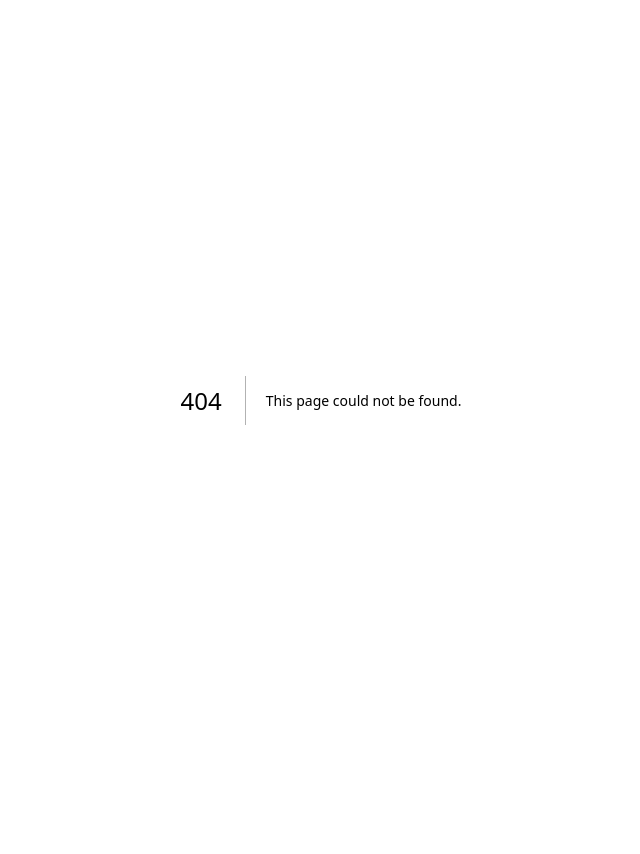
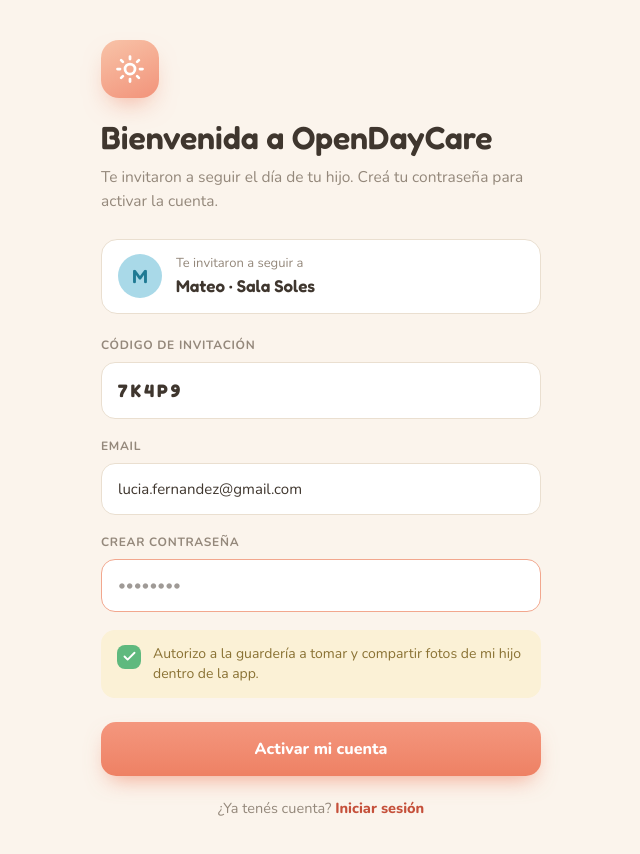
Before and after one commit to Mikkew/open-daycare, a Next.js app: page /activate in a window 1280 px wide. Before the commit this address had no page. Shown: the top 854 px of the page, without its empty margins (319-959 px from the left). Before the commit the page ends 800 px from the top, so only its background shows below. Built offline with nearby package versions, Linux system fonts and the light colour scheme.

Commit message:
feat: create activate page with centered card layout

```diff
--- /dev/null
+++ b/app/(auth)/activate/page.tsx
@@ -0,0 +1,150 @@
+import Link from "next/link";
+
+function SunIcon() {
+  return (
+    <svg
+      width="30"
+      height="30"
+      viewBox="0 0 24 24"
+      fill="none"
+      stroke="#fff"
+      strokeWidth="2.2"
+      strokeLinecap="round"
+      strokeLinejoin="round"
+    >
+      <circle cx="12" cy="12" r="4" />
+      <path d="M12 2v2M12 20v2M4.9 4.9l1.4 1.4M17.7 17.7l1.4 1.4M2 12h2M20 12h2M4.9 19.1l1.4-1.4M17.7 6.3l1.4-1.4" />
+    </svg>
+  );
+}
+
+function CheckIcon() {
+  return (
+    <svg
+      width="15"
+      height="15"
+      viewBox="0 0 24 24"
+      fill="none"
+      stroke="#fff"
+      strokeWidth="3"
+      strokeLinecap="round"
+      strokeLinejoin="round"
+    >
+      <polyline points="20 6 9 17 4 12" />
+    </svg>
+  );
+}
+
+export default function ActivatePage() {
+  return (
+    <div className="flex min-h-screen items-center justify-center px-[40px] py-[40px]">
+      <div className="w-full max-w-[440px]">
+        {/* Logo */}
+        <div
+          className="mb-[22px] flex h-[58px] w-[58px] items-center justify-center rounded-[18px]"
+          style={{
+            background: "linear-gradient(155deg,#F8C3A8,#F2937A)",
+            boxShadow: "0 12px 26px -10px rgba(238,129,100,.65)",
+          }}
+        >
+          <SunIcon />
+        </div>
+
+        {/* Title + subtitle */}
+        <h1 className="mb-[8px] font-fredoka text-[32px] font-semibold leading-[1.15] text-[#3F362E]">
+          Bienvenida a OpenDayCare
+        </h1>
+        <p className="mb-[26px] text-[15.5px] leading-[1.55] text-[#94887B]">
+          Te invitaron a seguir el día de tu hijo. Creá tu contraseña para
+          activar la cuenta.
+        </p>
+
+        {/* Invitation card */}
+        <div className="mb-[22px] flex items-center gap-[14px] rounded-[16px] border-[1.5px] border-[#EADFD0] bg-white px-[16px] py-[14px]">
+          <div
+            className="flex h-[44px] w-[44px] items-center justify-center rounded-full font-fredoka text-[19px] font-semibold"
+            style={{ background: "#A9D9E8", color: "#1F7A93" }}
+          >
+            M
+          </div>
+          <div>
+            <div className="text-[13px] text-[#94887B]">
+              Te invitaron a seguir a
+            </div>
+            <div className="font-fredoka text-[17px] font-semibold text-[#3F362E]">
+              Mateo · Sala Soles
+            </div>
+          </div>
+        </div>
+
+        {/* Code */}
+        <div className="mb-[8px] text-[12px] font-bold tracking-[0.7px] text-[#94887B]">
+          CÓDIGO DE INVITACIÓN
+        </div>
+        <input
+          value="7K4P9"
+          readOnly
+          className="mb-[18px] w-full rounded-[14px] border-[1.5px] border-[#EADFD0] bg-white px-[16px] py-[14px] font-fredoka text-[18px] font-bold tracking-[3px] text-[#3F362E]"
+        />
+
+        {/* Email */}
+        <div className="mb-[8px] text-[12px] font-bold tracking-[0.7px] text-[#94887B]">
+          EMAIL
+        </div>
+        <input
+          type="email"
+          value="lucia.fernandez@gmail.com"
+          readOnly
+          className="mb-[18px] w-full rounded-[14px] border-[1.5px] border-[#EADFD0] bg-white px-[16px] py-[14px] text-[15px] text-[#3F362E]"
+        />
+
+        {/* Password */}
+        <div className="mb-[8px] text-[12px] font-bold tracking-[0.7px] text-[#94887B]">
+          CREAR CONTRASEÑA
+        </div>
+        <input
+          type="password"
+          placeholder="••••••••"
+          className="mb-[18px] w-full rounded-[14px] border-[1.5px] border-[#F2A78E] bg-white px-[16px] py-[14px] text-[15px] text-[#3F362E]"
+        />
+
+        {/* Authorization checkbox */}
+        <label
+          className="mb-[24px] flex cursor-pointer items-start gap-[12px] rounded-[14px] px-[16px] py-[14px]"
+          style={{ background: "#FBF1D6" }}
+        >
+          <span
+            className="mt-[1px] flex h-[24px] w-[24px] flex-none items-center justify-center rounded-[8px]"
+            style={{ background: "#5FB97E" }}
+          >
+            <CheckIcon />
+          </span>
+          <span className="text-[14px] leading-[1.45]" style={{ color: "#8A7234" }}>
+            Autorizo a la guardería a tomar y compartir fotos de mi hijo dentro
+            de la app.
+          </span>
+        </label>
+
+        {/* Activate button */}
+        <Link
+          href="/"
+          className="block w-full rounded-[15px] px-[15px] py-[15px] text-center text-[16px] font-extrabold text-white"
+          style={{
+            background: "linear-gradient(180deg,#F4977E,#EE8164)",
+            boxShadow: "0 10px 22px -8px rgba(238,129,100,.7)",
+          }}
+        >
+          Activar mi cuenta
+        </Link>
+
+        {/* Login link */}
+        <p className="mt-[22px] text-center text-[14.5px] text-[#94887B]">
+          ¿Ya tenés cuenta?{" "}
+          <Link href="/login" className="font-extrabold text-[#C5503A]">
+            Iniciar sesión
+          </Link>
+        </p>
+      </div>
+    </div>
+  );
+}
```
